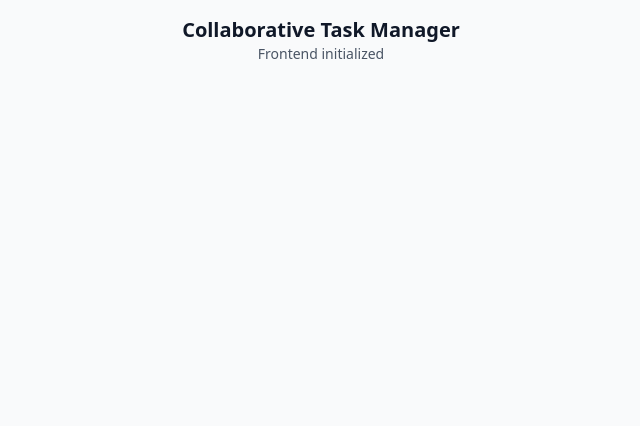
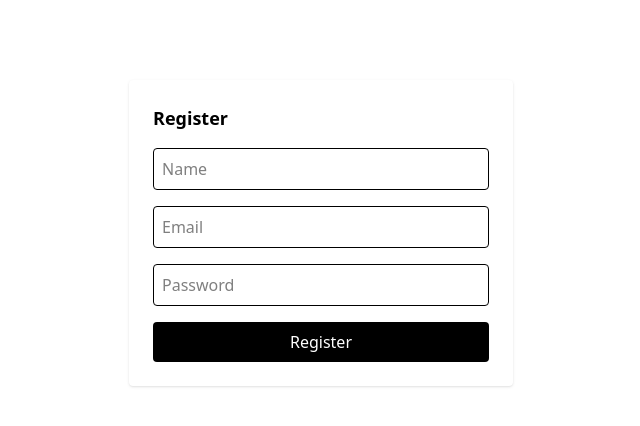
Before and after one commit to Crazyhaller/ctm-ablespace, a React app in the folder frontend/: page /register in a window 1280 px wide. Shown: the top 426 px of the page, without its empty margins (319-959 px from the left). Built offline with nearby package versions, Linux system fonts and the light colour scheme; no server answers; the HTML template or start-up script is replaced by a standard one.

Commit message:
FEAT: Add auth flow with protected routes

```diff
--- a/frontend/package.json
+++ b/frontend/package.json
@@ -17,6 +17,7 @@
     "react": "^19.2.0",
     "react-dom": "^19.2.0",
     "react-hook-form": "^7.68.0",
+    "react-router-dom": "^7.10.1",
     "socket.io-client": "^4.8.1",
     "tailwindcss": "^4.1.18",
     "zod": "^4.2.0"
--- a/frontend/src/App.tsx
+++ b/frontend/src/App.tsx
@@ -1,12 +1,33 @@
-function App() {
+import { BrowserRouter, Routes, Route } from 'react-router-dom'
+import Login from './pages/Login'
+import Register from './pages/Register'
+import { ProtectedRoute } from './components/ProtectedRoute'
+import { useAuth } from './hooks/useAuth'
+import { useSocketAuth } from './hooks/useSocketAuth'
+
+function Dashboard() {
+  return <div className="p-6">Dashboard (coming next)</div>
+}
+
+export default function App() {
+  const { data: user } = useAuth()
+  useSocketAuth(user)
+
   return (
-    <div className="min-h-screen bg-gray-50 text-gray-900">
-      <div className="p-4 text-center">
-        <h1 className="text-xl font-semibold">Collaborative Task Manager</h1>
-        <p className="text-sm text-gray-600">Frontend initialized</p>
-      </div>
-    </div>
+    <BrowserRouter>
+      <Routes>
+        <Route path="/login" element={<Login />} />
+        <Route path="/register" element={<Register />} />
+
+        <Route
+          path="/"
+          element={
+            <ProtectedRoute>
+              <Dashboard />
+            </ProtectedRoute>
+          }
+        />
+      </Routes>
+    </BrowserRouter>
   )
 }
-
-export default App
--- /dev/null
+++ b/frontend/src/api/auth.ts
@@ -0,0 +1,28 @@
+import { api } from './client'
+import type { User } from '../types/user'
+
+export async function getMe(): Promise<User> {
+  const res = await api.get('/auth/me')
+  return res.data.user
+}
+
+export async function login(data: {
+  email: string
+  password: string
+}): Promise<User> {
+  const res = await api.post('/auth/login', data)
+  return res.data.user
+}
+
+export async function register(data: {
+  email: string
+  password: string
+  name?: string
+}): Promise<User> {
+  const res = await api.post('/auth/register', data)
+  return res.data.user
+}
+
+export async function logout(): Promise<void> {
+  await api.post('/auth/logout')
+}
--- /dev/null
+++ b/frontend/src/components/ProtectedRoute.tsx
@@ -0,0 +1,17 @@
+import { Navigate } from 'react-router-dom'
+import { useAuth } from '../hooks/useAuth'
+import type { JSX } from 'react'
+
+export function ProtectedRoute({ children }: { children: JSX.Element }) {
+  const { data: user, isLoading } = useAuth()
+
+  if (isLoading) {
+    return <div className="p-4">Loading...</div>
+  }
+
+  if (!user) {
+    return <Navigate to="/login" replace />
+  }
+
+  return children
+}
--- /dev/null
+++ b/frontend/src/hooks/useAuth.ts
@@ -0,0 +1,24 @@
+import { useQuery, useQueryClient } from '@tanstack/react-query'
+import { getMe } from '../api/auth'
+import type { User } from '../types/user'
+
+export function useAuth() {
+  return useQuery<User>({
+    queryKey: ['me'],
+    queryFn: getMe,
+    retry: false,
+  })
+}
+
+export function useAuthUtils() {
+  const queryClient = useQueryClient()
+
+  return {
+    setUser(user: User) {
+      queryClient.setQueryData(['me'], user)
+    },
+    clearUser() {
+      queryClient.removeQueries({ queryKey: ['me'] })
+    },
+  }
+}
--- /dev/null
+++ b/frontend/src/hooks/useSocketAuth.ts
@@ -0,0 +1,17 @@
+import { useEffect } from 'react'
+import { socket } from '../sockets/socket'
+import type { User } from '../types/user'
+
+export function useSocketAuth(user?: User) {
+  useEffect(() => {
+    if (user) {
+      socket.connect()
+    } else {
+      socket.disconnect()
+    }
+
+    return () => {
+      socket.disconnect()
+    }
+  }, [user])
+}
--- /dev/null
+++ b/frontend/src/pages/Login.tsx
@@ -0,0 +1,56 @@
+import { useForm } from 'react-hook-form'
+import { zodResolver } from '@hookform/resolvers/zod'
+import { loginSchema } from '../schemas/auth.schema'
+import { login } from '../api/auth'
+import { useAuthUtils } from '../hooks/useAuth'
+import { z } from 'zod'
+
+type LoginForm = z.infer<typeof loginSchema>
+
+export default function Login() {
+  const { setUser } = useAuthUtils()
+
+  const {
+    register,
+    handleSubmit,
+    formState: { errors, isSubmitting },
+  } = useForm<LoginForm>({
+    resolver: zodResolver(loginSchema),
+  })
+
+  async function onSubmit(data: LoginForm) {
+    const user = await login(data)
+    setUser(user)
+  }
+
+  return (
+    <div className="max-w-sm mx-auto mt-20 p-6 bg-white rounded shadow">
+      <h2 className="text-lg font-semibold mb-4">Login</h2>
+
+      <form onSubmit={handleSubmit(onSubmit)} className="space-y-4">
+        <input
+          {...register('email')}
+          placeholder="Email"
+          className="w-full border p-2 rounded"
+        />
+        <input
+          {...register('password')}
+          type="password"
+          placeholder="Password"
+          className="w-full border p-2 rounded"
+        />
+
+        {errors.email && (
+          <p className="text-sm text-red-600">{errors.email.message}</p>
+        )}
+
+        <button
+          disabled={isSubmitting}
+          className="w-full bg-black text-white py-2 rounded"
+        >
+          Login
+        </button>
+      </form>
+    </div>
+  )
+}
--- /dev/null
+++ b/frontend/src/pages/Register.tsx
@@ -0,0 +1,57 @@
+import { useForm } from 'react-hook-form'
+import { zodResolver } from '@hookform/resolvers/zod'
+import { registerSchema } from '../schemas/auth.schema'
+import { register as registerUser } from '../api/auth'
+import { useAuthUtils } from '../hooks/useAuth'
+import { z } from 'zod'
+
+type RegisterForm = z.infer<typeof registerSchema>
+
+export default function Register() {
+  const { setUser } = useAuthUtils()
+
+  const {
+    register,
+    handleSubmit,
+    formState: { isSubmitting },
+  } = useForm<RegisterForm>({
+    resolver: zodResolver(registerSchema),
+  })
+
+  async function onSubmit(data: RegisterForm) {
+    const user = await registerUser(data)
+    setUser(user)
+  }
+
+  return (
+    <div className="max-w-sm mx-auto mt-20 p-6 bg-white rounded shadow">
+      <h2 className="text-lg font-semibold mb-4">Register</h2>
+
+      <form onSubmit={handleSubmit(onSubmit)} className="space-y-4">
+        <input
+          {...register('name')}
+          placeholder="Name"
+          className="w-full border p-2 rounded"
+        />
+        <input
+          {...register('email')}
+          placeholder="Email"
+          className="w-full border p-2 rounded"
+        />
+        <input
+          {...register('password')}
+          type="password"
+          placeholder="Password"
+          className="w-full border p-2 rounded"
+        />
+
+        <button
+          disabled={isSubmitting}
+          className="w-full bg-black text-white py-2 rounded"
+        >
+          Register
+        </button>
+      </form>
+    </div>
+  )
+}
--- /dev/null
+++ b/frontend/src/schemas/auth.schema.ts
@@ -0,0 +1,12 @@
+import { z } from 'zod'
+
+export const loginSchema = z.object({
+  email: z.string().email(),
+  password: z.string().min(1),
+})
+
+export const registerSchema = z.object({
+  email: z.string().email(),
+  password: z.string().min(8),
+  name: z.string().min(1).optional(),
+})
--- /dev/null
+++ b/frontend/src/types/user.ts
@@ -0,0 +1,5 @@
+export interface User {
+  id: string
+  email: string
+  name?: string | null
+}
```
Also changed, not shown: 1 other file (tests, documents, lock files or other folders).
